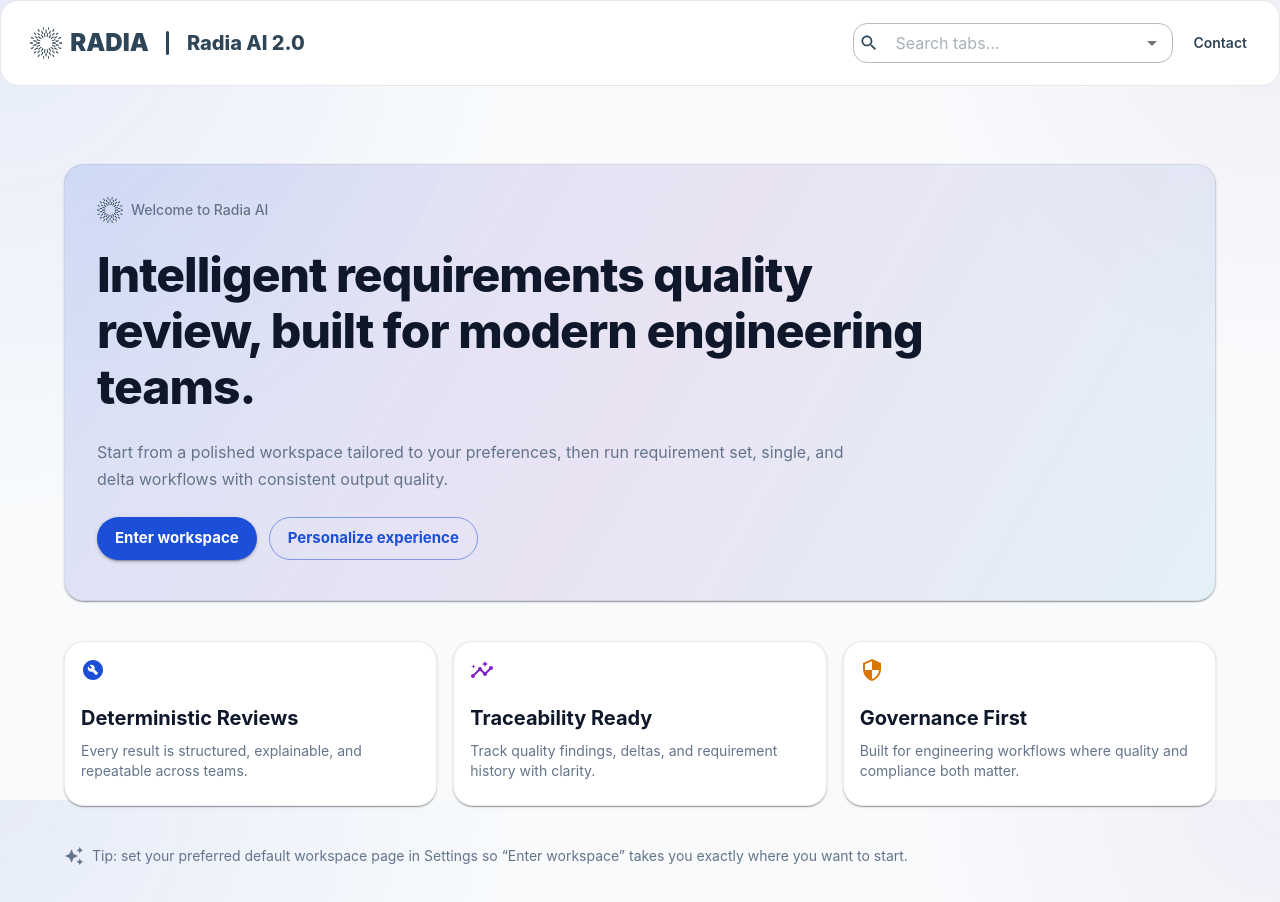
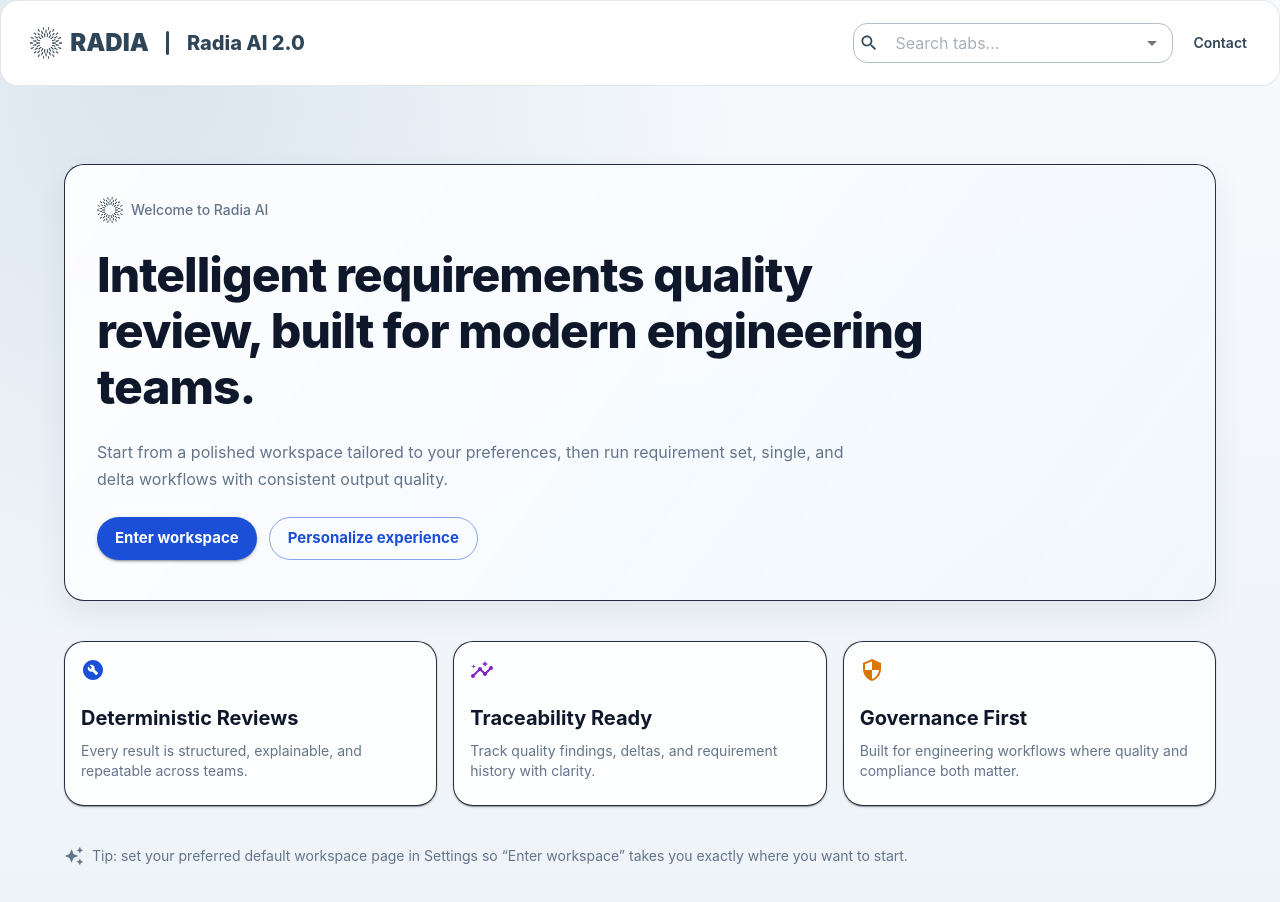
Before and after one commit to snehaaaraj/RadiaAI, a React (Vite) app in the folder frontend/: page / in a window 1280 px wide. Shown: the top 902 px of the page. Built offline with nearby package versions, Linux system fonts and the light colour scheme.

Commit message:
Agent host session 698fd404-c45b-466f-9863-522e27fc8672 - turn 69

```diff
--- a/frontend/src/pages/Landing.tsx
+++ b/frontend/src/pages/Landing.tsx
@@ -11,6 +11,7 @@ import Grid from '@mui/material/Grid2';
 import Stack from '@mui/material/Stack';
 import Toolbar from '@mui/material/Toolbar';
 import Typography from '@mui/material/Typography';
+import { alpha, useTheme } from '@mui/material/styles';
 import { motion } from 'framer-motion';
 import { TopBar } from '@/components/layout/TopBar';
 import { useNavigate } from 'react-router-dom';
@@ -38,13 +39,24 @@ const highlights = [
 ] as const;
 
 export default function Landing() {
+  const theme = useTheme();
   const navigate = useNavigate();
   const { defaultWorkspaceRoute, motionPreference } = useAppContext();
   const reduceMotion = motionPreference === 'reduced';
+  const isDark = theme.palette.mode === 'dark';
+
+  const pageGradient = isDark
+    ? 'radial-gradient(circle at 14% 10%, rgba(66, 97, 127, 0.20) 0%, rgba(66, 97, 127, 0) 38%), linear-gradient(180deg, #10192B 0%, #0E1728 55%, #0D1624 100%)'
+    : 'radial-gradient(circle at 12% 8%, rgba(123, 156, 188, 0.22) 0%, rgba(123, 156, 188, 0) 42%), linear-gradient(180deg, #F7FAFD 0%, #F2F6FA 54%, #EEF3F8 100%)';
+
+  const heroGradient = isDark
+    ? 'linear-gradient(126deg, rgba(26, 37, 60, 0.82) 0%, rgba(22, 34, 55, 0.78) 46%, rgba(18, 31, 50, 0.80) 100%)'
+    : 'linear-gradient(126deg, rgba(255, 255, 255, 0.90) 0%, rgba(247, 251, 255, 0.92) 54%, rgba(240, 246, 252, 0.90) 100%)';
 
   return (
     <NavigationGuardProvider>
       <TopBar />
+      <Box sx={{ minHeight: '100vh', background: pageGradient }}>
         <Container maxWidth="lg" sx={{ minHeight: '100vh', py: { xs: 6, md: 10 } }}>
           <Toolbar sx={{ minHeight: `${HEADER_HEIGHT}px !important` }} />
           <Stack spacing={5}>
@@ -56,8 +68,10 @@ export default function Landing() {
               <Card
                 sx={{
                   p: { xs: 1, md: 2 },
-              background:
-                'linear-gradient(120deg, rgba(27,79,216,0.14), rgba(107,33,168,0.10), rgba(2,132,199,0.08))',
+                  border: '1px solid',
+                  borderColor: alpha(theme.palette.divider, isDark ? 0.55 : 0.9),
+                  background: heroGradient,
+                  boxShadow: isDark ? 'none' : '0 12px 30px rgba(38, 64, 90, 0.08)',
                 }}
               >
                 <CardContent>
@@ -97,7 +111,16 @@ export default function Landing() {
                     transition={{ duration: 0.35, ease: 'easeOut', delay: 0.08 * (index + 1) }}
                     whileHover={reduceMotion ? undefined : { y: -4 }}
                   >
-                <Card sx={{ height: '100%' }}>
+                    <Card
+                      sx={{
+                        height: '100%',
+                        border: '1px solid',
+                        borderColor: alpha(theme.palette.divider, isDark ? 0.6 : 0.9),
+                        backgroundColor: isDark
+                          ? alpha('#1B2A42', 0.72)
+                          : alpha('#FFFFFF', 0.84),
+                      }}
+                    >
                       <CardContent>
                         <Box mb={1.5}>{highlight.icon}</Box>
                         <Typography variant="h6" fontWeight={700} gutterBottom>
@@ -128,6 +151,7 @@ export default function Landing() {
             </motion.div>
           </Stack>
         </Container>
+      </Box>
     </NavigationGuardProvider>
   );
 }
```
Lines whose indentation alone changed are shown as unchanged.
